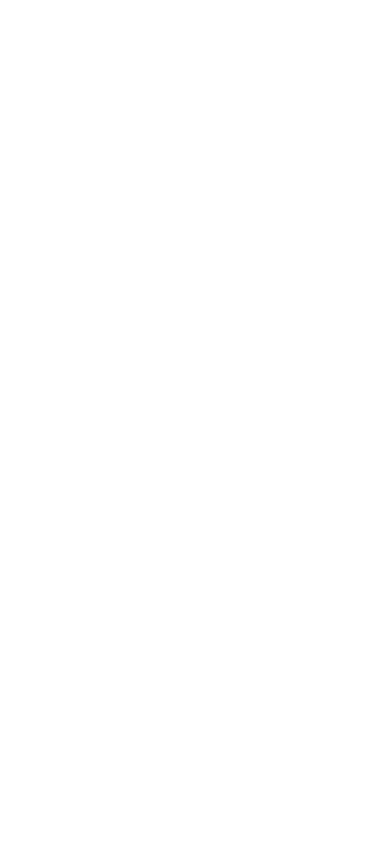
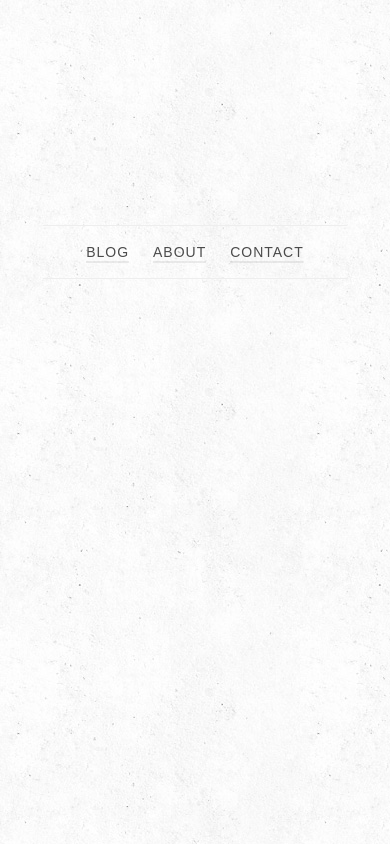
Before and after one commit to tharindupr/PixelTrial, a plain HTML site: page index.html in a window 390 px wide. Drawn offline with Linux system fonts and the light colour scheme.

Commit message:
Added Normal Menu and and Mobile Menu

```diff
--- a/css/mobile.css
+++ b/css/mobile.css
@@ -3,4 +3,30 @@
 		overflow-x: hidden;
 	}
 
+	#menu {
+		position: absolute;
+		top: 140px;
+		float: none;
+		border-top: 1px solid #eee;
+		border-bottom: 1px solid #eee;
+		clear: both;
+		padding-top: 15px;
+		padding-bottom: 15px;
+		width: 100%;
+		text-align: center;
+		font-size: 14px;
+		-moz-transition: border 0.3s 2.4s ease-out;
+   		-o-transition: border 0.3s 2.4s ease-out;
+    	-ms-transition: border 0.3s 2.4s ease-out;
+		-webkit-transition: border 0.3s 2.4s ease-out;
+    	transition: border 0.3s 2.4s ease-out;
+	}
+
+	#menu a, #menu span {
+		margin:0 10px;
+		opacity:0.7;
+		letter-spacing:1px;
+		line-height:22px;
+	}
+
 }
--- a/css/style.css
+++ b/css/style.css
@@ -5,7 +5,56 @@ body {
 	height:100%;
 	padding:0;
 	margin:0;
-	background:url(img/bg2.jpg) repeat;
+	background:url(../img/bg2.jpg) repeat;
 	background-attachment:fixed;
 	font-family:"Effra W01 Regular", Arial, sans-serif;
 }
+
+#bg {
+	position:fixed;
+	width:100%;
+	height:100%;
+}
+
+
+#header {
+	position:absolute;
+	z-index:2;
+	width:78%;
+	height:160px;
+	top:65px;
+	left:50%;
+	margin-left:-39%;
+}
+
+#menu {
+	margin-top:20px;
+	float:right;
+	font-family:"Effra W01 Regular", Arial, sans-serif;
+	font-size:13px;
+	color:#000;
+	text-transform:uppercase;
+}
+
+#menu a, #menu span {
+	display:inline-block;
+	color:#000;
+	text-decoration:none;
+	margin-left:40px;
+	opacity:0.7;
+	letter-spacing:1px;
+	line-height:27px;
+	background: linear-gradient(to right, rgba(0, 0, 0, 1) 50%, rgba(0, 0, 0, 0.1) 50%);
+	background-repeat: no-repeat;
+	background-size: 200% 2px;
+	background-position: right bottom;
+    transition: opacity 0.2s ease-out, background-position 0.2s ease-out, color 0.3s 2.4s ease-out;
+}
+
+
+
+#menu a:hover, #menu span:hover {
+	background-position: left bottom;
+	opacity:1;
+	cursor:pointer;
+}
--- a/index.html
+++ b/index.html
@@ -10,8 +10,16 @@
 
 </head>
 <body>
+<div id="header">
+<div id="menu">
+        <a href="" target="_blank">Blog</a>
+        <span class="lienabout">About</span>
+        <span class="liencontact">Contact</span>
+</div>
+</div>
 
 <div>
+
 </div>
 
 
```
